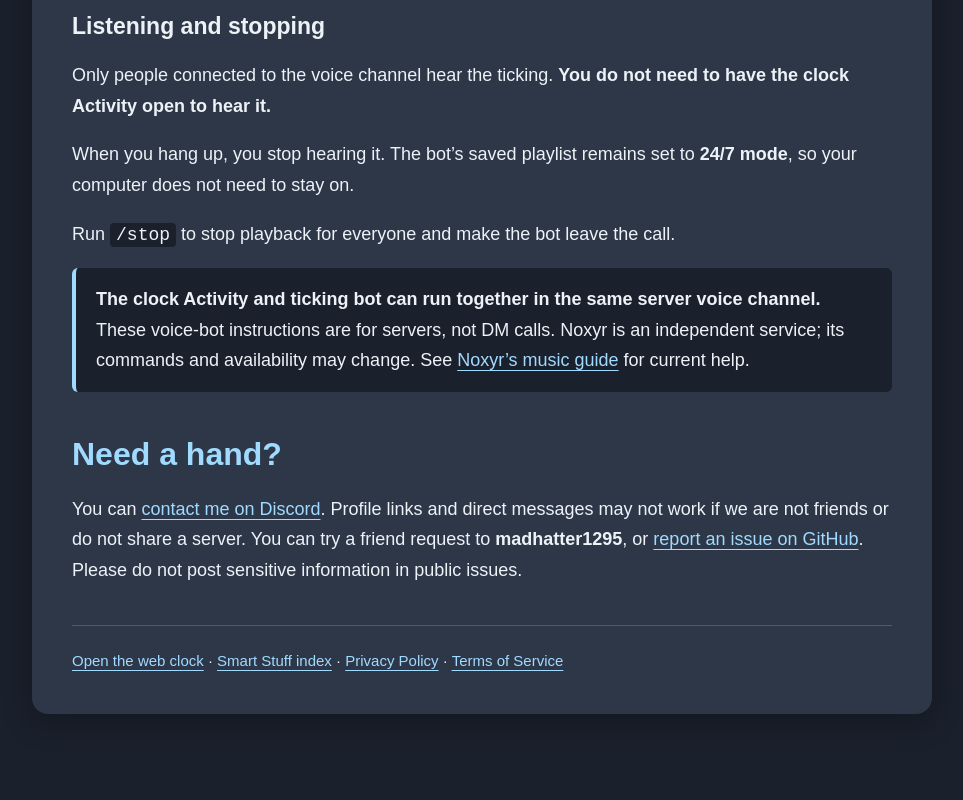
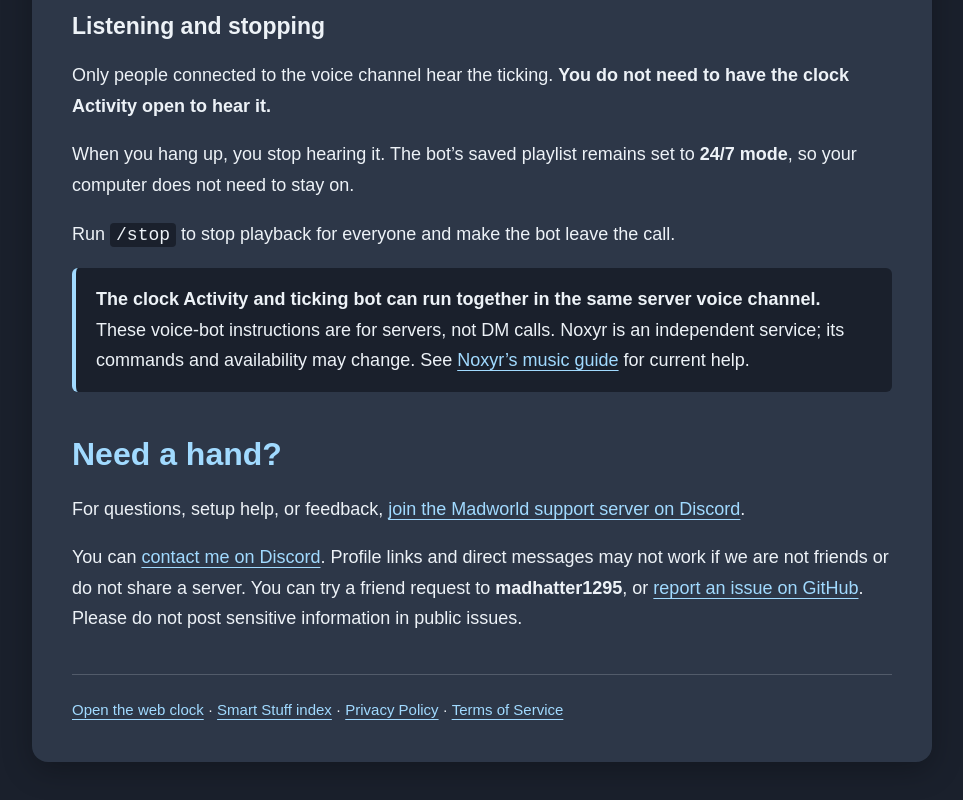
Before and after one commit to Madisastateofmind/smartstuff, a plain HTML site: page discord-clock/guide.html in a window 1280 px wide. Shown: the part 2055-2855 px from the top of the page, without its empty margins (158-1121 px from the left). Before the commit the page ends 2809 px from the top, so only its background shows below. Drawn offline with Linux system fonts and the light colour scheme.

Commit message:
Add Madworld support server invite to clock guide

```diff
--- a/discord-clock/guide.html
+++ b/discord-clock/guide.html
@@ -48,6 +48,7 @@
 <p>Run <code>/stop</code> to stop playback for everyone and make the bot leave the call.</p>
 <p class="note"><strong>The clock Activity and ticking bot can run together in the same server voice channel.</strong> These voice-bot instructions are for servers, not DM calls. Noxyr is an independent service; its commands and availability may change. See <a href="https://noxyrbot.com/docs/music">Noxyr’s music guide</a> for current help.</p>
 <h2 id="help">Need a hand?</h2>
+<p>For questions, setup help, or feedback, <a href="https://discord.gg/mjqpkPQP8N">join the Madworld support server on Discord</a>.</p>
 <p>You can <a href="https://discord.com/users/144178216423260162">contact me on Discord</a>. Profile links and direct messages may not work if we are not friends or do not share a server. You can try a friend request to <strong>madhatter1295</strong>, or <a href="https://github.com/Madisastateofmind/smartstuff/issues">report an issue on GitHub</a>. Please do not post sensitive information in public issues.</p>
 <footer><a href="index.html">Open the web clock</a> · <a href="../index.html">Smart Stuff index</a> · <a href="privacy.html">Privacy Policy</a> · <a href="terms.html">Terms of Service</a></footer>
 </main></body></html>
```
